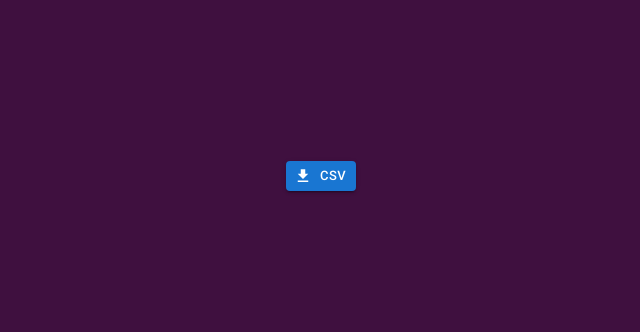
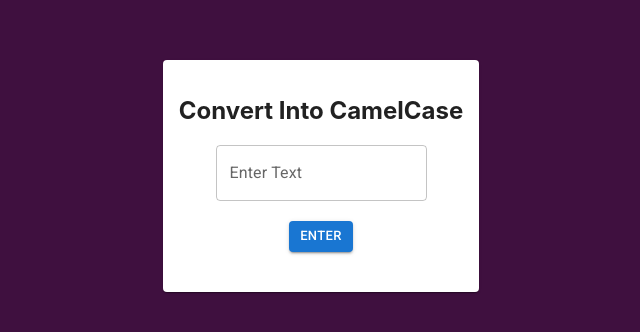
Before and after one commit to inxcode1/youtube-shorts, a React (Create React App) app: page / in a window 1280 px wide. Shown: the part 224-556 px from the top of the page, without its empty margins (319-959 px from the left). Built offline with nearby package versions, Linux system fonts and the light colour scheme.

Commit message:
add camelCase converter

```diff
--- a/src/App.js
+++ b/src/App.js
@@ -1,11 +1,11 @@
 import "./App.css";
-import { CSVDownload } from "./component/CSVDownload/CSVDownload";
+import { CamelCase } from "./component/CamelCase/CamelCase";
 
 function App() {
   return (
     <div className="App">
       <div className="App-dark">
-        <CSVDownload />
+        <CamelCase />
       </div>
     </div>
   );
--- /dev/null
+++ b/src/component/CamelCase/CamelCase.jsx
@@ -0,0 +1,43 @@
+import React, { useState } from "react";
+import { Button, Card, CardContent, TextField } from "@mui/material";
+
+export const CamelCase = () => {
+  const [text, setText] = useState("");
+  const [camelText, setCamelText] = useState("");
+
+  const toCamelCase = () => {
+    setCamelText(
+      text.trim().replace(/[-_\s]+(.)?/g, (_, c) =>
+        (c ? c.toUpperCase() : ""))
+    );
+  };
+
+  return (
+    <React.Fragment>
+      <Card>
+        <CardContent>
+          <h2>Convert Into CamelCase</h2>
+          <TextField
+            label="Enter Text"
+            onChange={(e) => {
+              setText(e.target.value);
+            }}
+          />
+
+          <div style={{ marginTop: "20px" }}>
+            <Button
+              variant="contained"
+              size="small"
+              onClick={toCamelCase}>
+              Enter
+            </Button>
+          </div>
+
+          <p>
+            <b>{camelText}</b>
+          </p>
+        </CardContent>
+      </Card>
+    </React.Fragment>
+  );
+};
```
